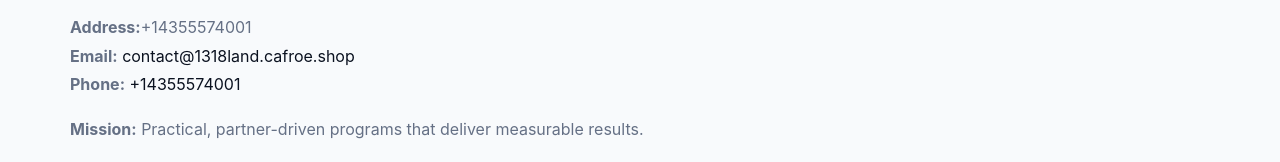
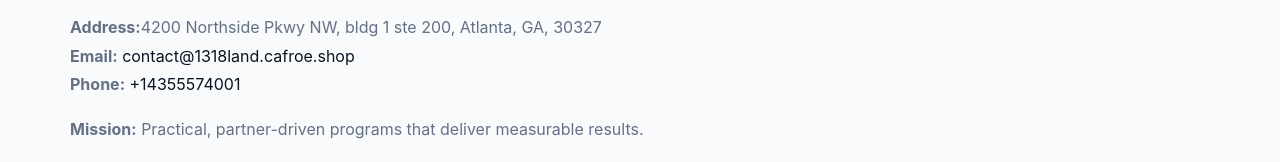
Before and after one commit to thuanbg111/1318-land-trust-inc-9320, a plain HTML site: page governance.html in a window 1280 px wide. Shown: the part 657-819 px from the top of the page. Drawn offline with Linux system fonts and the light colour scheme.

Commit message:
Update governance.html

```diff
--- a/governance.html
+++ b/governance.html
@@ -31,7 +31,7 @@
   <div class="footer">
     <div class="cc576ac56db">
       <div class="fcol"><img src="images/logo.png" style="width:140px;margin-bottom:.4rem" alt=""><div class="small">© <span id="year"></span> 1318 Land Trust, Inc.</div><div class="small">501(c)(3) • EIN 21099320</div></div>
-      <div class="fcol"><div class="small"><strong>Address:</strong>+14355574001</div><div class="small"><strong>Email:</strong> <a href="mailto:contact@1318land.cafroe.shop">contact@1318land.cafroe.shop</a></div><div class="small"><strong>Phone:</strong> <a href="tel:+14355574001">+14355574001</a></div></div>
+      <div class="fcol"><div class="small"><strong>Address:</strong>4200 Northside Pkwy NW, bldg 1 ste 200, Atlanta, GA, 30327</div><div class="small"><strong>Email:</strong> <a href="mailto:contact@1318land.cafroe.shop">contact@1318land.cafroe.shop</a></div><div class="small"><strong>Phone:</strong> <a href="tel:+14355574001">+14355574001</a></div></div>
       <div class="fcol"><div class="small"><strong>Mission:</strong> Practical, partner-driven programs that deliver measurable results.</div></div>
     </div>
   </div>
```
